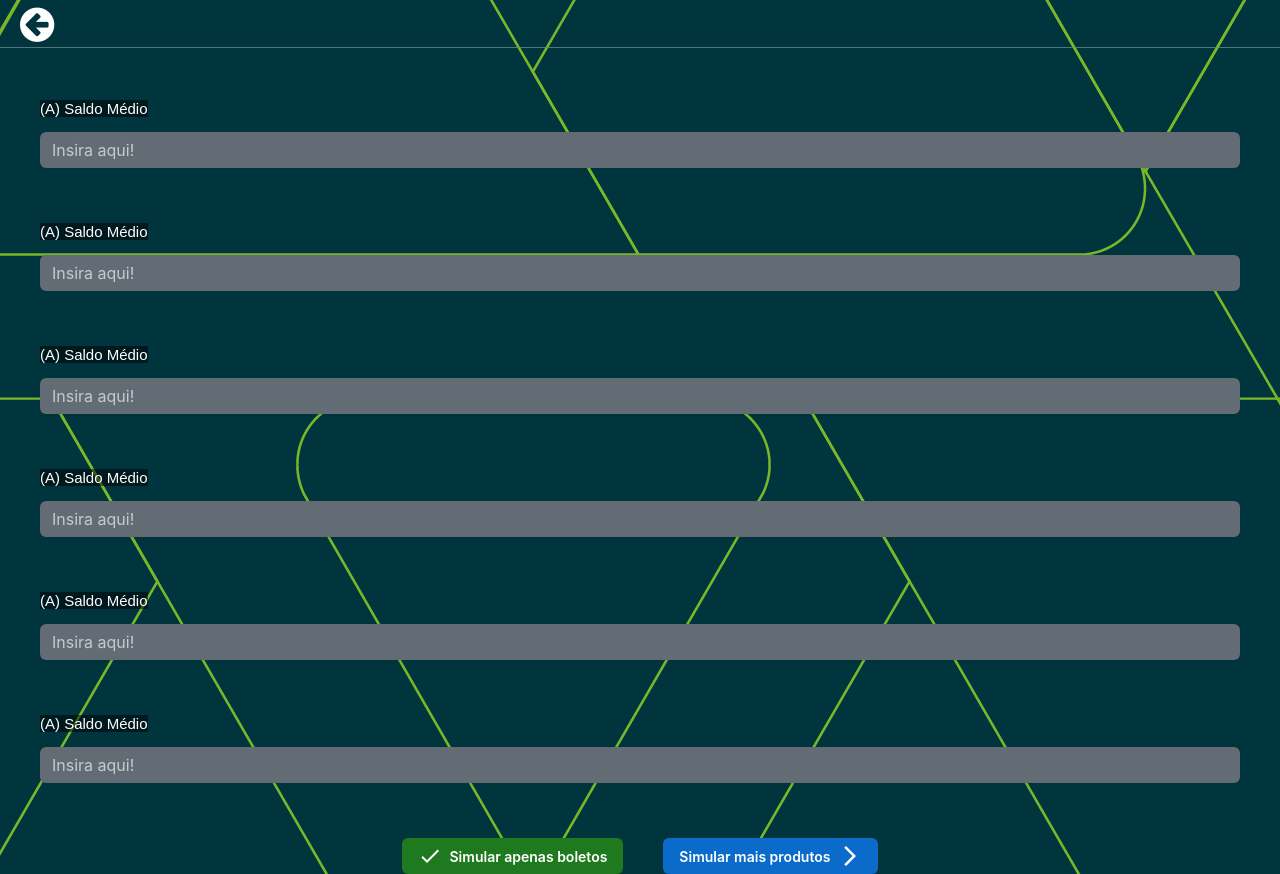
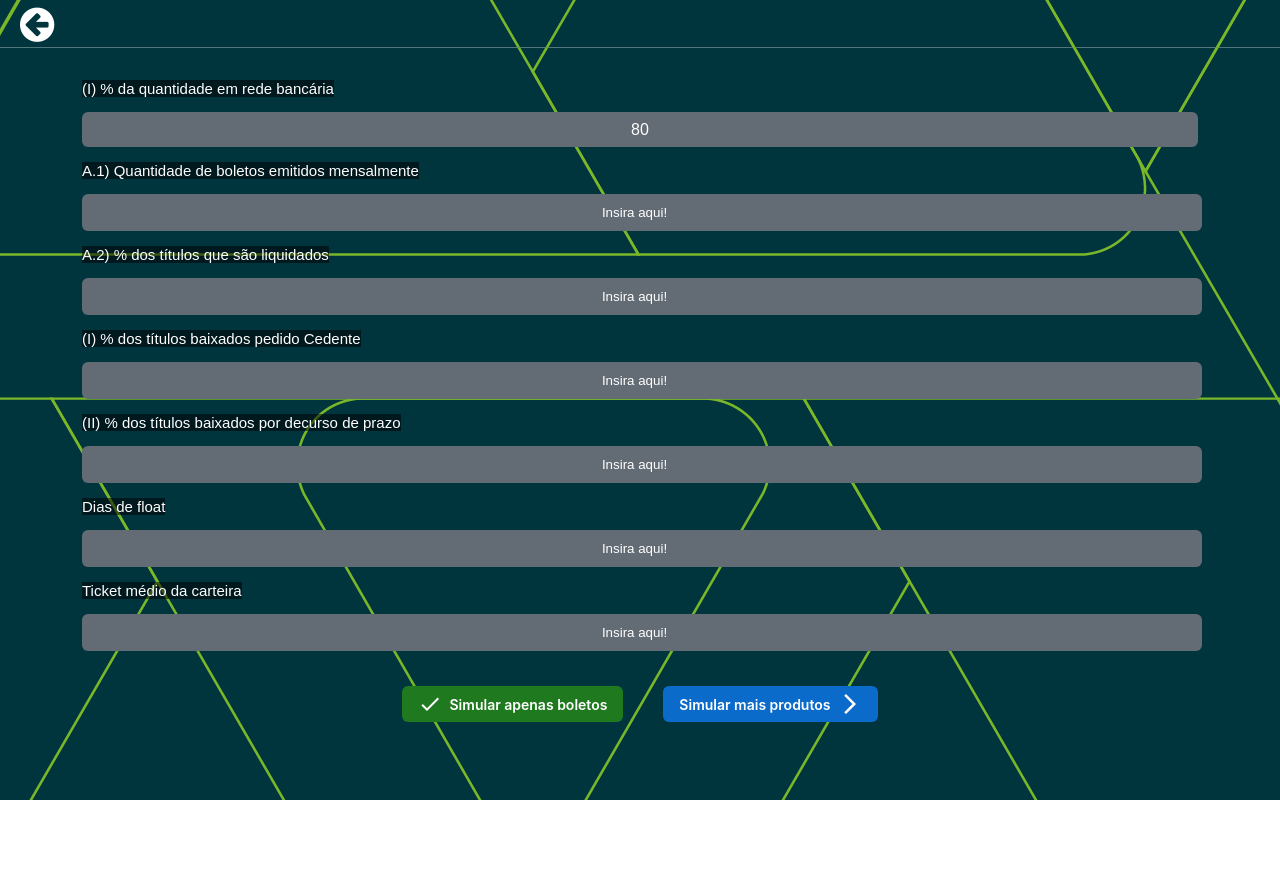
Before and after one commit to hugoFreit4s/simulador-produtos, a React (Create React App) app: page /boletos in a window 1280 px wide. After the commit the page ends 800 px from the top, so only its background shows below. Built offline with nearby package versions, Linux system fonts and the light colour scheme.

Commit message:
Alterando os inputs e ficando menos dependente do MUI Unificando estilos de input e display de dados

```diff
--- /dev/null
+++ b/src/components/DisplayInfo.js
@@ -0,0 +1,14 @@
+import './Displays.css';
+
+function DisplayInfo({ title, data }) {
+    return (
+        <div id="main">
+            <div id="display">
+                <p>{title}</p>
+                <div id="info">{data}</div>
+            </div>
+        </div>
+    )
+}
+
+export default DisplayInfo
--- /dev/null
+++ b/src/components/Displays.css
@@ -0,0 +1,40 @@
+#main {
+    width: 100%;
+    display: flex;
+    justify-content: center;
+}
+
+#display {
+    display: flex;
+    flex-direction: column;
+    font-family: 'Quicksand', sans-serif;
+    width: 90%;
+}
+
+input::placeholder {
+    color: white;
+    text-align: center;
+}
+
+input {
+    border: none;
+}
+
+p {
+    font-size: 15px;
+    color: white;
+    font-family: 'Quicksand', sans-serif;
+    font-size: 15px;
+    background-color: rgba(0, 0, 0, 0.521);
+    width: fit-content;
+}
+
+#info{
+    display: flex;
+    width: 100%;
+    background-color: #636B74;
+    height: 35px;
+    border-radius: 6px;
+    justify-content: center;
+    align-items: center;
+}
--- a/src/components/InputCurrency.css
+++ /dev/null
@@ -1,24 +0,0 @@
-.main {
-    display: flex;
-    flex-direction: column;
-}
-
-.input-title {
-    font-size: 15px;
-    color: white;
-    font-family: 'Quicksand', sans-serif;
-    font-size: 15px;
-    background-color: rgba(0, 0, 0, 0.521);
-    width: fit-content;
-}
-
-@media (max-width:992px) {
-    .input-title {
-        font-size: 15px;
-        color: white;
-        font-family: 'Quicksand', sans-serif;
-        font-size: 15px;
-        background-color: rgba(0, 0, 0, 0.521);
-        width: fit-content;
-    }
-}
--- a/src/components/InputCurrency.js
+++ b/src/components/InputCurrency.js
@@ -1,13 +1,14 @@
-import { Input } from "@mui/joy";
-import './InputCurrency.css'
+import './Displays.css'
 import DisableNumberScroll from "../DisableNumberScroll";
 
 function InputCurrency({ value, onChange, placeholder, title }) {
     DisableNumberScroll();
     return (
-        <div className="main">
-            <p className="input-title">{title}</p>
-            <Input value={value} onChange={onChange} placeholder={placeholder} variant="solid" type="number" />
+        <div id="main">
+            <div id="display">
+                <p>{title}</p>
+                <input value={value} onChange={onChange} placeholder={placeholder} type="number" id="info" />
+            </div>
         </div>
     )
 }
--- a/src/pages/Boletos.css
+++ b/src/pages/Boletos.css
@@ -16,6 +16,7 @@
   .main {
     margin: 20px;
     display: flex;
+    flex-direction: column;
     justify-content: left;
     text-align: left;
   }
@@ -56,11 +57,13 @@
   }
 
   .buttons {
+    width: 100%;
     display: flex;
     align-items: center;
     justify-content: center;
     gap: 40px;
     margin-top: 35px;
+    margin-bottom: 35px;
   }
 }
 
@@ -107,8 +110,9 @@
   .buttons {
     width: 100%;
     display: flex;
+    align-items: center;
     flex-direction: column;
     gap: 10px;
-    margin-top: 20px;
+    margin-top: 50px;
   }
 }
--- a/src/pages/Boletos.js
+++ b/src/pages/Boletos.js
@@ -5,7 +5,9 @@ import { Link } from 'react-router-dom';
 import Button from '@mui/joy/Button';
 import CheckIcon from '@mui/icons-material/Check';
 import { ArrowForwardIos } from '@mui/icons-material';
+
 import InputCurrency from '../components/InputCurrency';
+import DisplayInfo from '../components/DisplayInfo';
 
 import DisableNumberScroll from '../DisableNumberScroll';
 
@@ -29,12 +31,13 @@ function Boletos() {
                 <i className="fa fa-arrow-circle-left" style={{ fontSize: '40px', cursor: 'pointer', color: 'white', marginLeft: '20px', marginTop: '5px' }}></i>
             </Link>
             <div className="main">
-                <InputCurrency className="input" value={formData.qtdBoletos} onChange={(e) => handleInputChange('qtdBoletos', e.target.value)} placeholder={'Insira aqui!'} title={'(A) Saldo Médio'} />
-                <InputCurrency className="input" value={formData.percentageTEmitidos} onChange={(e) => handleInputChange('percentageTEmitidos', e.target.value)} placeholder={'Insira aqui!'} title={'(A) Saldo Médio'} />
-                <InputCurrency className="input" value={formData.percentageTBaixadosCedente} onChange={(e) => handleInputChange('percentageTBaixadosCedente', e.target.value)} placeholder={'Insira aqui!'} title={'(A) Saldo Médio'} />
-                <InputCurrency className="input" value={formData.percentageTBaixadosDecurso} onChange={(e) => handleInputChange('percentageTBaixadosDecurso', e.target.value)} placeholder={'Insira aqui!'} title={'(A) Saldo Médio'} />
-                <InputCurrency className="input" value={formData.diasFloat} onChange={(e) => handleInputChange('diasFloat', e.target.value)} placeholder={'Insira aqui!'} title={'(A) Saldo Médio'} />
-                <InputCurrency className="input" value={formData.ticketMedio} onChange={(e) => handleInputChange('ticketMedio', e.target.value)} placeholder={'Insira aqui!'} title={'(A) Saldo Médio'} />
+                <DisplayInfo title={'(I) % da quantidade em rede bancária'} data={80} />
+                <InputCurrency className="input" value={formData.qtdBoletos} onChange={(e) => handleInputChange('qtdBoletos', e.target.value)} placeholder={'Insira aqui!'} title={'A.1) Quantidade de boletos emitidos mensalmente'} />
+                <InputCurrency className="input" value={formData.percentageTLiquidados} onChange={(e) => handleInputChange('percentageTLiquidados', e.target.value)} placeholder={'Insira aqui!'} title={'A.2) % dos títulos que são liquidados'} />
+                <InputCurrency className="input" value={formData.percentageTBaixadosCedente} onChange={(e) => handleInputChange('percentageTBaixadosCedente', e.target.value)} placeholder={'Insira aqui!'} title={'(I) % dos títulos baixados pedido Cedente'} />
+                <InputCurrency className="input" value={formData.percentageTBaixadosDecurso} onChange={(e) => handleInputChange('percentageTBaixadosDecurso', e.target.value)} placeholder={'Insira aqui!'} title={'(II) % dos títulos baixados por decurso de prazo'} />
+                <InputCurrency className="input" value={formData.diasFloat} onChange={(e) => handleInputChange('diasFloat', e.target.value)} placeholder={'Insira aqui!'} title={'Dias de float'} />
+                <InputCurrency className="input" value={formData.ticketMedio} onChange={(e) => handleInputChange('ticketMedio', e.target.value)} placeholder={'Insira aqui!'} title={'Ticket médio da carteira'} />
             </div>
             <div className="buttons">
                 <Link to="/resultado-boleto">
```
